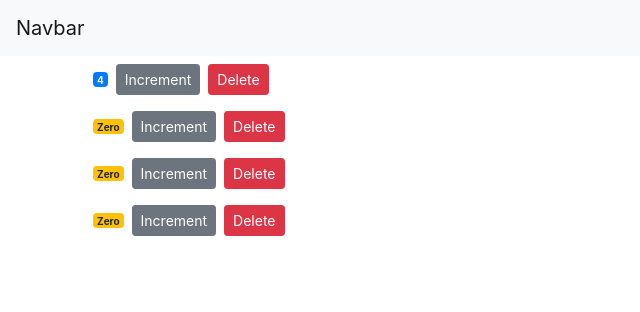
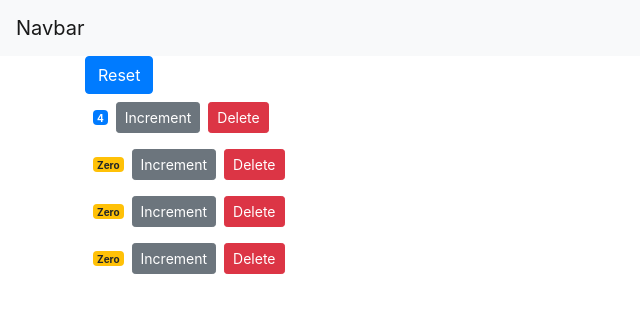
Before and after one commit to ZeviLiao/react-practice, a React (Create React App) app: page / in a window 1280 px wide. Shown: the top 312 px of the page, without its empty margins (0-640 px from the left). Built offline with nearby package versions, Linux system fonts and the light colour scheme; the HTML template or start-up script is replaced by a standard one.

Commit message:
added reset butoon

```diff
--- a/src/componets/counters.jsx
+++ b/src/componets/counters.jsx
@@ -10,6 +10,15 @@
       { id: 4, value: 0 },
     ],
   }
+
+  handleReset = () => {
+    const counters = this.state.counters.map(c => {
+      c.value = 0
+      return c
+    })
+    this.setState({ counters })
+  }
+
   handleDelete = counterId => {
     const counters = this.state.counters.filter(c => c.id !== counterId)
     this.setState({ counters })
@@ -24,6 +33,9 @@
   render() {
     return (
       <div>
+        <button onClick={this.handleReset} className="btn btn-primary m2">
+          Reset
+        </button>
         {this.state.counters.map(counter => (
           <Counter
             key={counter.id}
```
